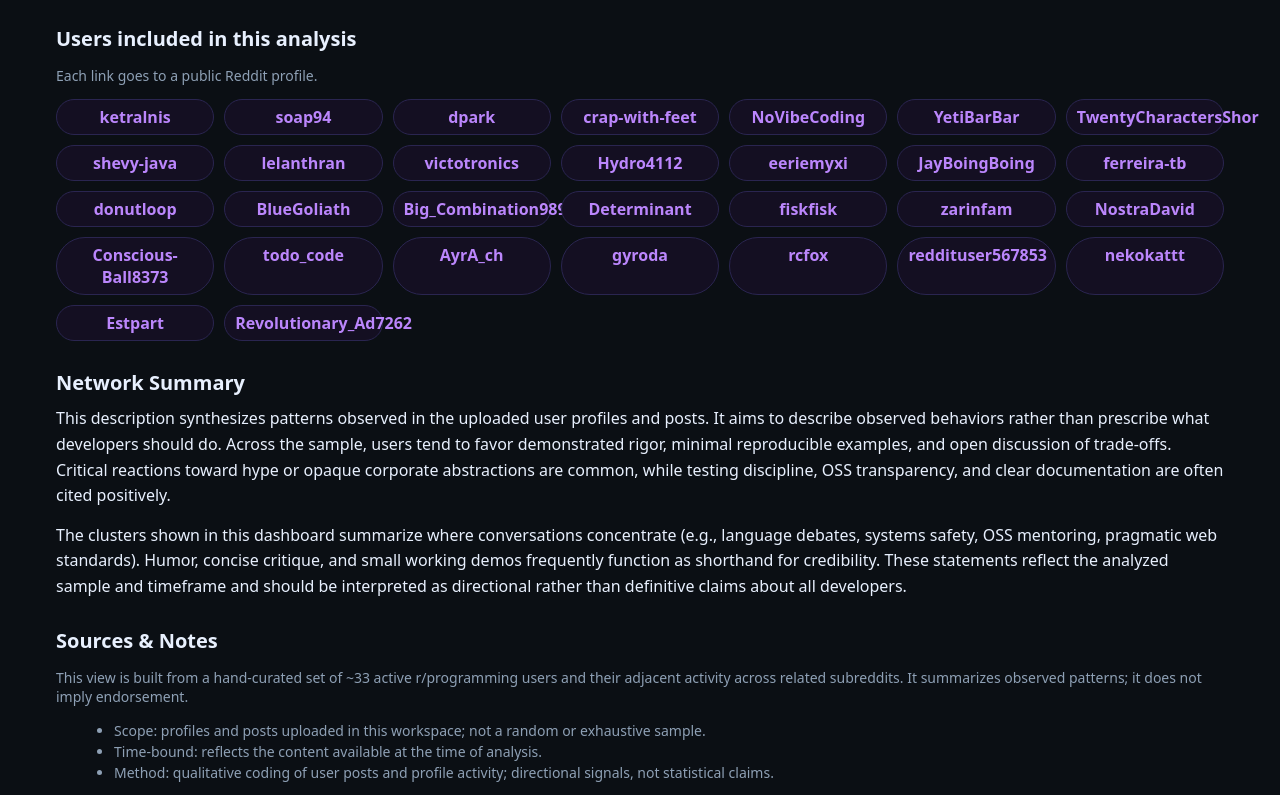
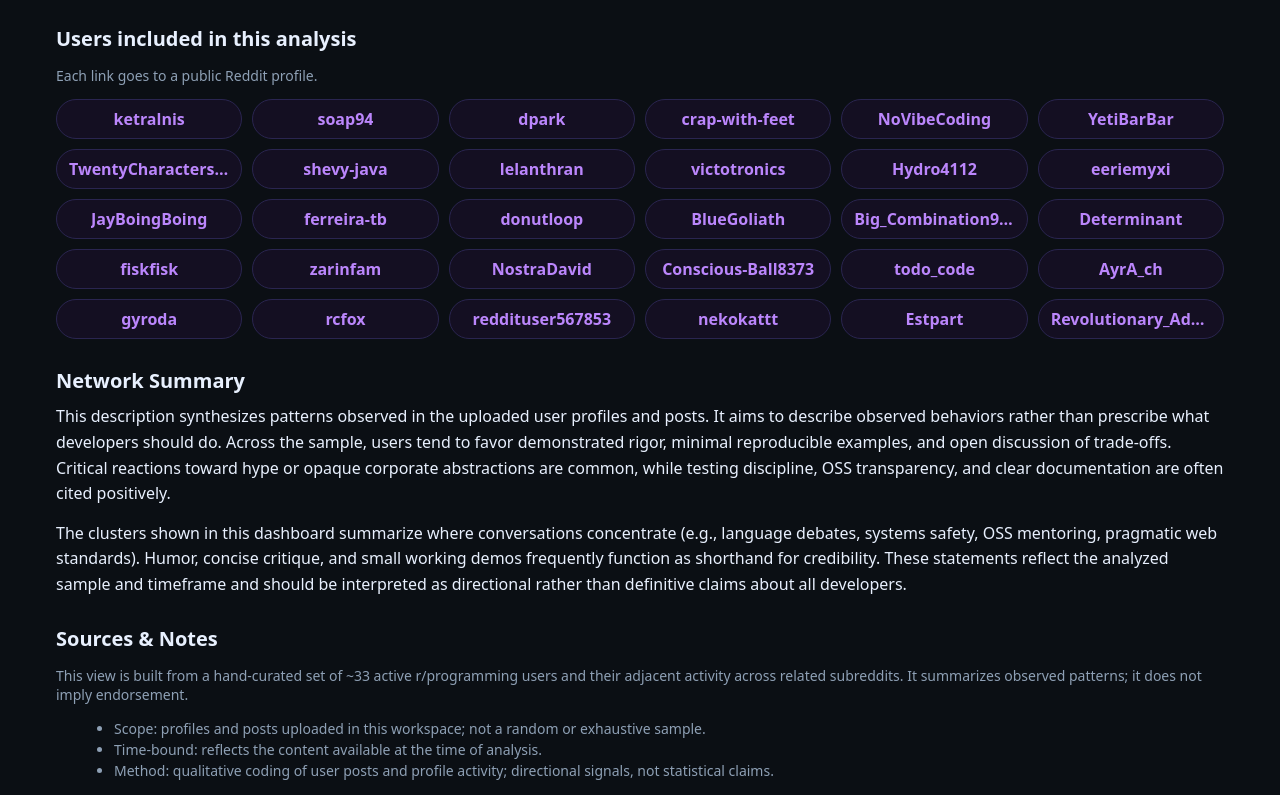
Before and after one commit to jjsilva4/r-programming-adjacent-subreddits, a plain HTML site: page index.html in a window 1280 px wide. Shown: the part 2103-2898 px from the top of the page. Drawn offline with nearby package versions, Linux system fonts and the light colour scheme.

Commit message:
Improves user chip layout and readability
Enhances the user chip design for better visual appearance and adds title tooltips to prevent long usernames from breaking the layout. This ensures that all usernames are fully readable, even when truncated.

```diff
--- a/index.html
+++ b/index.html
@@ -379,12 +379,12 @@
       <h2>Users included in this analysis</h2>
       <p class="sub">Each link goes to a public Reddit profile.</p>
       <style>
-        .userchips{display:grid;grid-template-columns:repeat(auto-fit,minmax(140px,1fr));gap:10px}
-        .userchip{background:#140f22;border:1px solid #2a2550;border-radius:999px;padding:6px 10px;text-align:center}
-        .userchip a{color:#bb86fc;text-decoration:none;font-weight:600}
+        .userchips{display:grid;grid-template-columns:repeat(auto-fit,minmax(160px,1fr));gap:10px}
+        .userchip{background:#140f22;border:1px solid #2a2550;border-radius:999px;padding:8px 12px;text-align:center;display:flex;align-items:center;justify-content:center;max-width:100%}
+        .userchip a{color:#bb86fc;text-decoration:none;font-weight:600;display:block;max-width:100%;white-space:nowrap;overflow:hidden;text-overflow:ellipsis}
         .userchip a:hover{text-decoration:underline}
       </style>
-      <div class="userchips">
+      <div class="userchips" id="userchips">
         <span class="userchip"><a target="_blank" href="https://www.reddit.com/user/ketralnis">ketralnis</a></span>
         <span class="userchip"><a target="_blank" href="https://www.reddit.com/user/soap94">soap94</a></span>
         <span class="userchip"><a target="_blank" href="https://www.reddit.com/user/dpark">dpark</a></span>
@@ -416,6 +416,10 @@
         <span class="userchip"><a target="_blank" href="https://www.reddit.com/user/Estpart">Estpart</a></span>
         <span class="userchip"><a target="_blank" href="https://www.reddit.com/user/Revolutionary_Ad7262">Revolutionary_Ad7262</a></span>
       </div>
+      <script>
+        // Add title tooltips for truncated names without altering layout
+        document.querySelectorAll('#userchips a').forEach(a=>{ a.title = a.textContent; });
+      </script>
     </section>
 
     <!-- Discussion section -->
```
